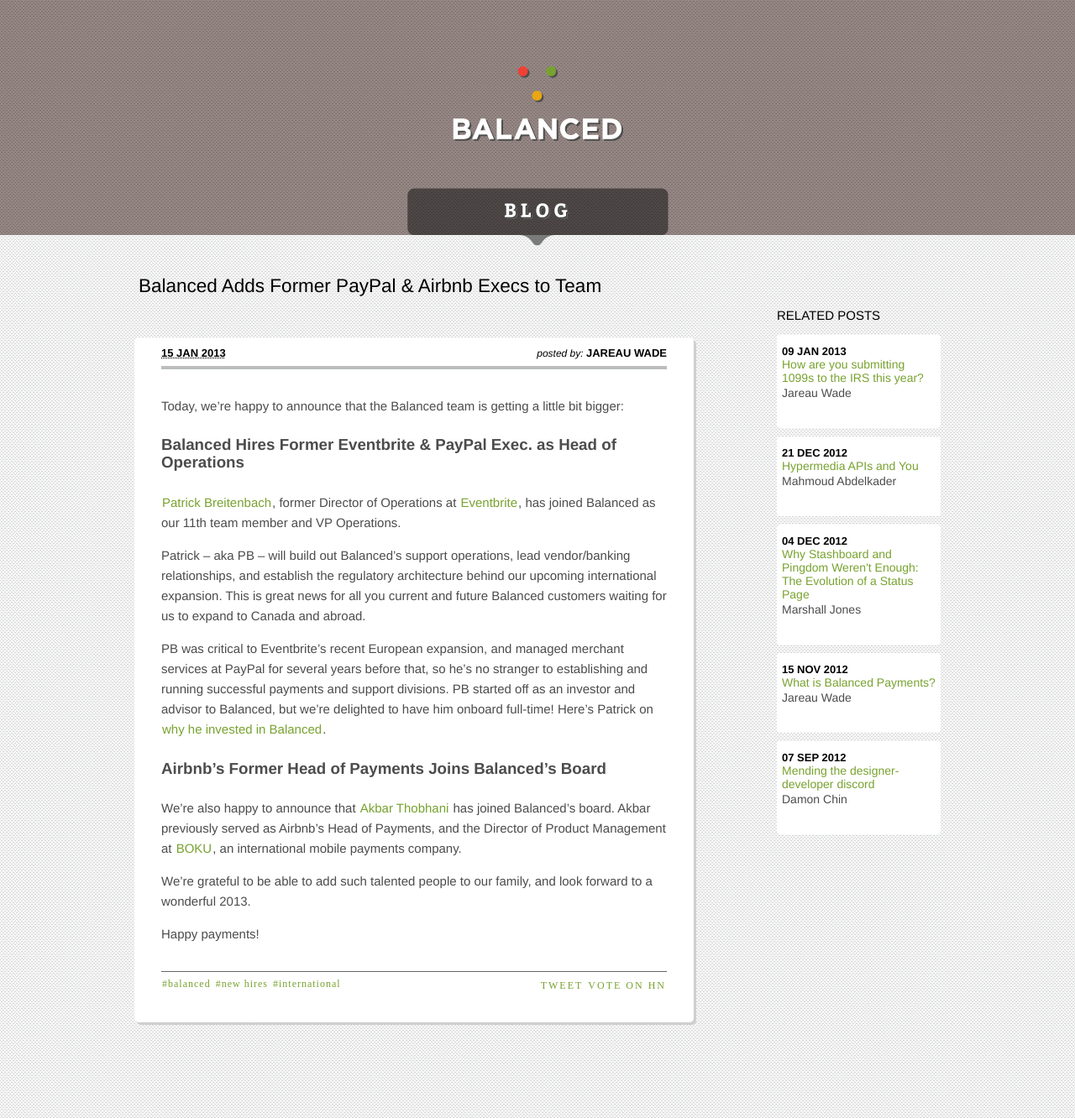
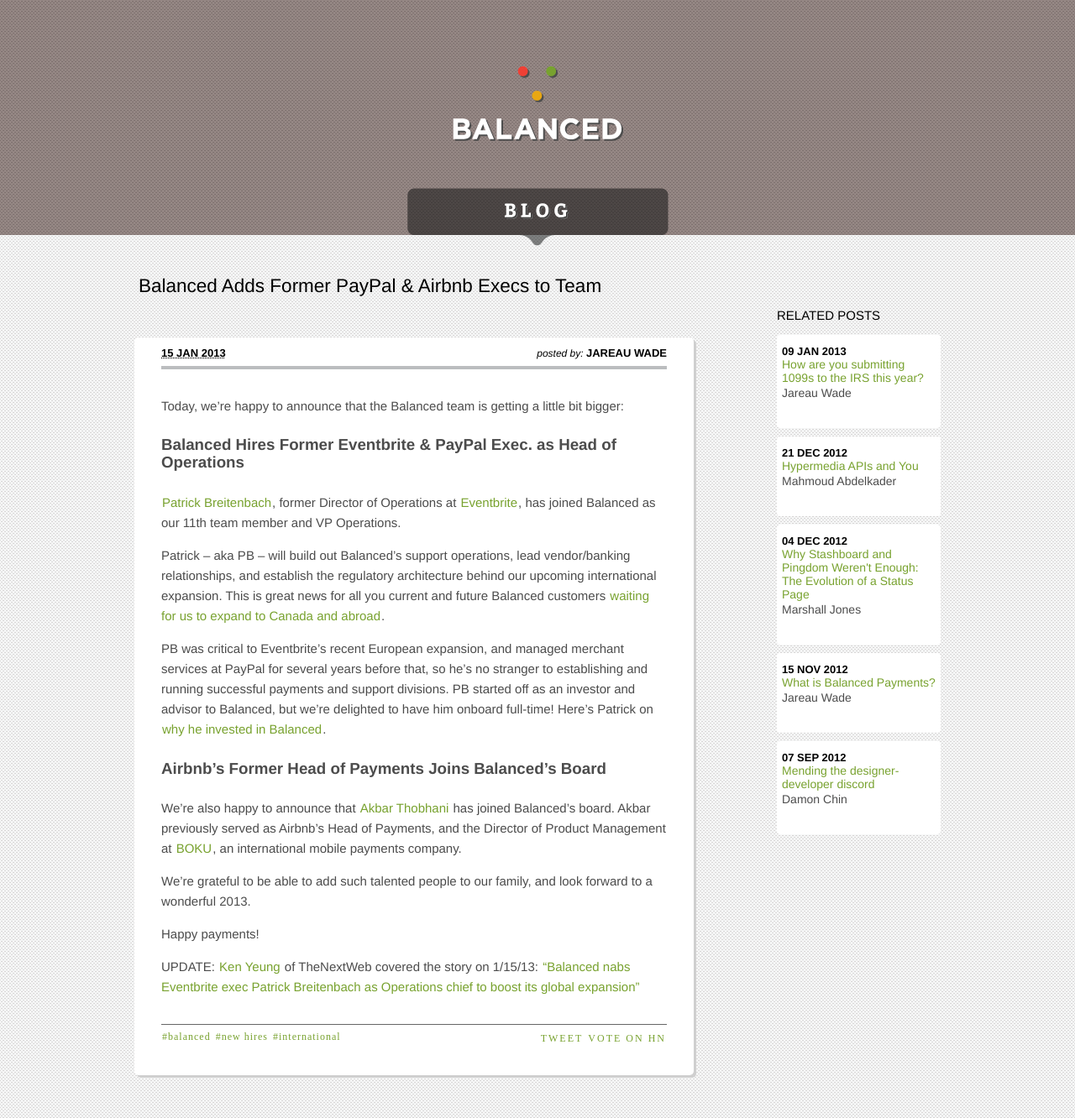
Before and after one commit to balanced/balanced.github.com, a Jekyll site: the page built from _posts/2013-01-15-pb-akbar-join-balanced.md, in a window 1280 px wide. Shown: the whole page at 84% size. Built offline with Jekyll 4.4.1, drawn with Linux system fonts in a browser that asks for light colours; nearby versions of some CDN libraries; library files that are not in the unit come from our copies; Markdown is read by kramdown in place of the engine named in the settings; comment, search, counter and statistics services are not loaded; some of the changed lines change nothing that is shown.

Commit message:
Update _posts/2013-01-15-pb-akbar-join-balanced.md

```diff
--- a/_posts/2013-01-15-pb-akbar-join-balanced.md
+++ b/_posts/2013-01-15-pb-akbar-join-balanced.md
@@ -14,7 +14,7 @@
 
 [Patrick Breitenbach](http://www.linkedin.com/in/pbreitenbach), former Director of Operations at [Eventbrite](http://www.eventbrite.com), has joined Balanced as our 11th team member and VP Operations.
 
-Patrick -- aka PB -- will build out Balanced's support operations, lead vendor/banking relationships, and establish the regulatory architecture behind our upcoming international expansion. This is great news for all you current and future Balanced customers waiting for us to expand to Canada and abroad.
+Patrick -- aka PB -- will build out Balanced's support operations, lead vendor/banking relationships, and establish the regulatory architecture behind our upcoming international expansion. This is great news for all you current and future Balanced customers [waiting for us to expand to Canada and abroad](https://github.com/balanced/balanced-api/issues/2).
 
 PB was critical to Eventbrite's recent European expansion, and managed merchant services at PayPal for several years before that, so he's no stranger to establishing and running successful payments and support divisions. PB started off as an investor and advisor to Balanced, but we're delighted to have him onboard full-time! Here's Patrick on [why he invested in Balanced](http://www.quora.com/Balanced/Why-did-you-invest-in-Balanced/answer/Patrick-Breitenbach).
 
@@ -24,3 +24,6 @@
 We're grateful to be able to add such talented people to our family, and look forward to a wonderful 2013.
 
 Happy payments!
+
+
+UPDATE: [Ken Yeung](http://www.twitter.com/thenextkenyeung) of TheNextWeb covered the story on 1/15/13: ["Balanced nabs Eventbrite exec Patrick Breitenbach as Operations chief to boost its global expansion"](http://thenextweb.com/insider/2013/01/15/balanced-hires-eventbrite-exec-patrick-breitenbach/)
```
